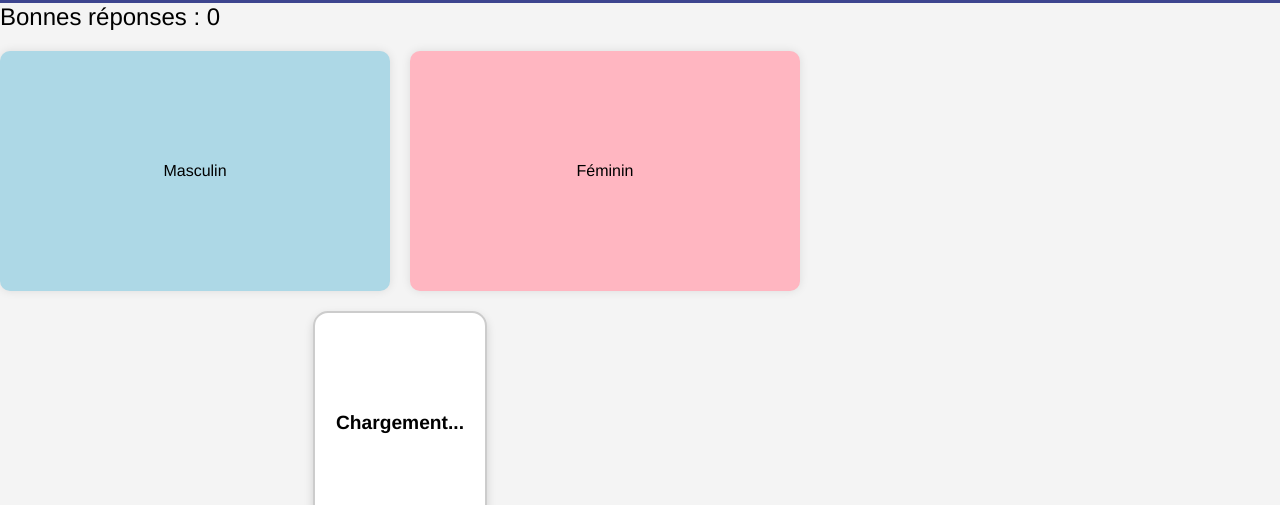
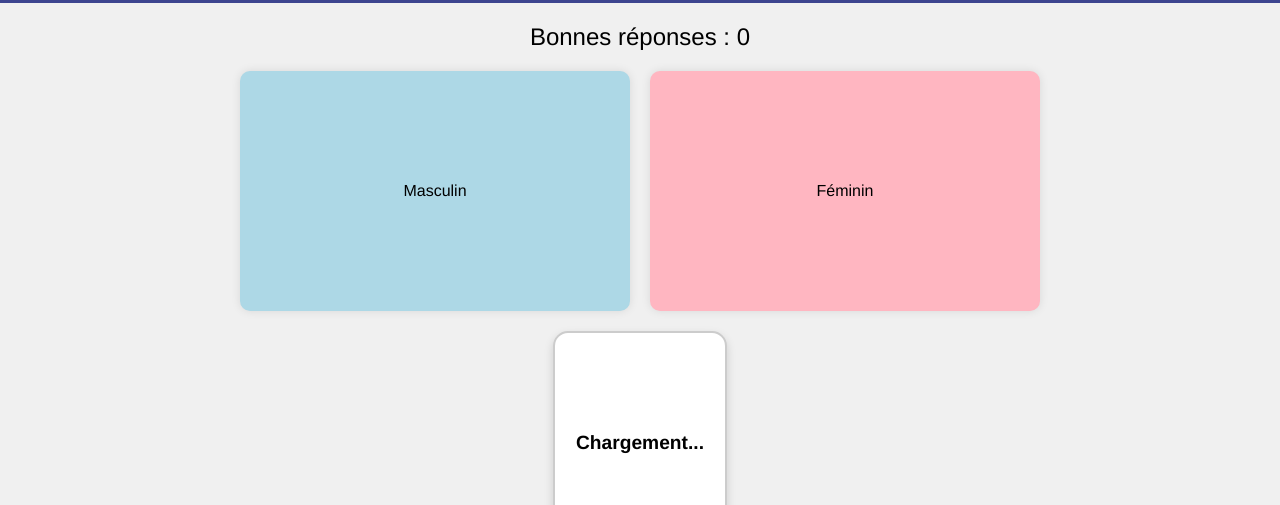
Before and after one commit to ugadavid/tquelgenre, a plain HTML site: page jeux/dd/index.html in a window 1280 px wide. Shown: the part 295-800 px from the top of the page. Drawn offline with Linux system fonts and the light colour scheme.

Commit message:
nombreux petits bugs

```diff
--- a/jeux/dd/index.html
+++ b/jeux/dd/index.html
@@ -61,6 +61,7 @@
         <div class="column" id="masculin">Masculin</div>
         <div class="column" id="feminin">Féminin</div>
         <div class="word-box" draggable="true" id="word">Chargement...</div>
+        <div>&nbsp;<br/>&nbsp;</div>
     </div>
     <div class="overlay" id="result-overlay">
         <h2>Résumé des erreurs</h2>
--- a/jeux/dd/style.css
+++ b/jeux/dd/style.css
@@ -7,6 +7,20 @@
   background-color: #f4f4f4;
   flex-direction: column;
 }*/
+
+html, body{
+  justify-content: center; /* Centre verticalement les enfants */
+  min-height: 100vh;      /* Prend toute la hauteur de la page */
+}
+
+
+main {
+  display: flex;
+  flex-direction: column; /* Organise les enfants en colonne */
+  align-items: center;    /* Centre horizontalement les enfants */
+  background-color: #f0f0f0; /* Optionnel : couleur de fond légère */
+  padding: 20px;          /* Optionnel : espace autour du contenu */
+}
 .counter {
   font-size: 1.5em;
   margin-bottom: 20px;
```
